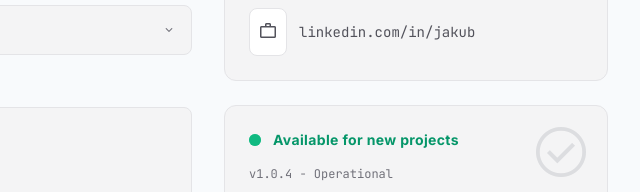
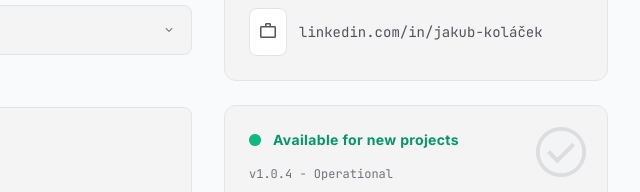
Before and after one commit to Jakolcz/kolacek-portfolio, an Astro site: page /contact in a window 1280 px wide. Shown: the part 471-663 px from the top of the page, 640-1280 px from the left. Built offline with nearby package versions, Linux system fonts and the light colour scheme; Astro itself is replaced by a stand-in of ours.

Commit message:
Change the LinkedIn link text

```diff
--- a/src/components/ContactContent.astro
+++ b/src/components/ContactContent.astro
@@ -131,7 +131,7 @@ const t = useTranslations(lang);
               <span class="p-2 rounded-lg bg-white dark:bg-zinc-800 border border-zinc-200 dark:border-zinc-700 group-hover:border-primary/50 transition-colors">
                 <span class="material-symbols-outlined text-xl">work</span>
               </span>
-              <span class="font-mono text-sm">linkedin.com/in/jakub</span>
+              <span class="font-mono text-sm">linkedin.com/in/jakub-koláček</span>
             </a>
           </li>
         </ul>
```
